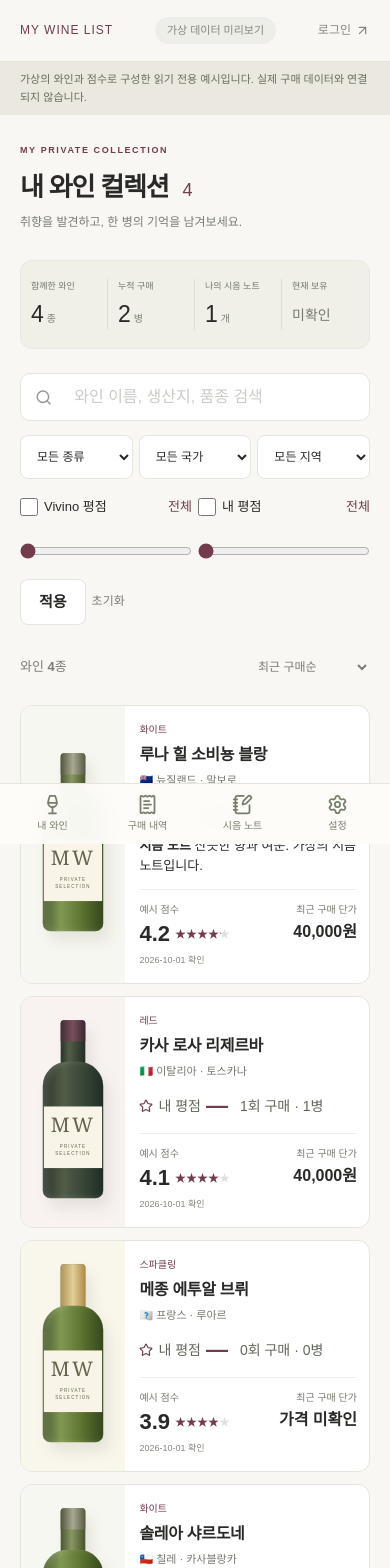
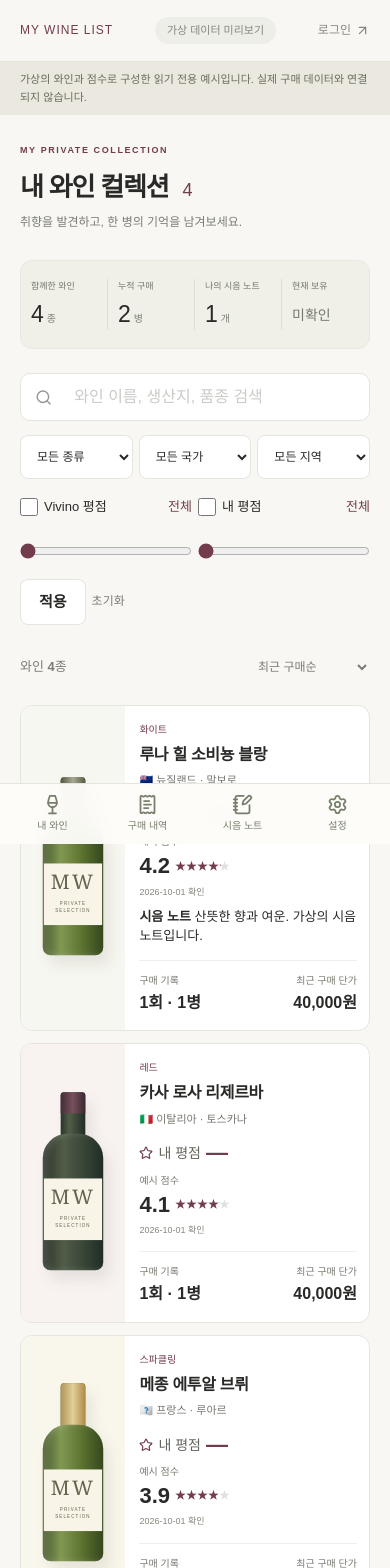
Before and after one commit to david-mun/my-winery, a Next.js app: page /demo in a window 390 px wide. Shown: the top 1568 px of the page. Built offline with nearby package versions, Linux system fonts and the light colour scheme.

Commit message:
와인 목록 평점과 구매 정보 배치 조정

```diff
--- a/app/globals.css
+++ b/app/globals.css
@@ -503,7 +503,7 @@ main {
 .wine-card-content {
   min-width: 0;
   display: grid;
-  grid-template-columns: minmax(0, 1fr) 192px;
+  grid-template-columns: minmax(0, 1fr) minmax(225px, 35%);
   gap: 28px;
   align-items: center;
   padding: 26px 32px 26px 0;
@@ -563,9 +563,16 @@ main {
 .my-rating strong {
   color: var(--primary);
 }
+.wine-external-rating {
+  margin-top: 6px;
+}
 .wine-card-metrics {
   display: grid;
-  gap: 18px;
+  grid-template-columns: minmax(0, 0.85fr) minmax(0, 1.15fr);
+  align-items: baseline;
+  gap: 12px;
+}
+.wine-price {
   text-align: right;
 }
 .metric-label {
@@ -576,7 +583,6 @@ main {
 }
 .rating-value {
   display: flex;
-  justify-content: flex-end;
   align-items: center;
   gap: 10px;
 }
@@ -611,6 +617,7 @@ main {
   display: block;
   color: var(--primary);
 }
+.wine-purchases strong,
 .wine-price strong {
   display: block;
   font-size: 21px;
@@ -905,18 +912,9 @@ footer span {
     padding: 20px 20px 20px 0;
   }
   .wine-card-metrics {
-    grid-template-columns: minmax(0, 1fr) minmax(0, 1fr);
-    gap: 12px;
-    align-items: start;
     border-top: 1px solid #efefe9;
     padding-top: 14px;
     text-align: left;
-  }
-  .rating-value {
-    justify-content: flex-start;
-  }
-  .wine-price {
-    text-align: right;
   }
   .wine-personal {
     margin-top: 14px;
@@ -1051,6 +1049,7 @@ footer span {
   .rating-date {
     font-size: 9px;
   }
+  .wine-purchases strong,
   .wine-price strong {
     font-size: 16px;
   }
--- a/components/wines.tsx
+++ b/components/wines.tsx
@@ -207,17 +207,7 @@ export function WineList({
                         <Star size={14} aria-hidden="true" />내 평점{" "}
                         <strong>{s.myRating?.toFixed(1) ?? "—"}</strong>
                       </span>
-                      <span>
-                        {s.receipts.length}회 구매 · {s.bottles}병
-                      </span>
                     </div>
-                    {s.tastingNote && (
-                      <p className="wine-tasting-note">
-                        <strong>시음 노트</strong> {s.tastingNote}
-                      </p>
-                    )}
-                  </div>
-                  <div className="wine-card-metrics">
                     <div className="wine-external-rating">
                       <span className="metric-label">
                         {demo ? "예시 점수" : "Vivino 기록"}
@@ -246,6 +236,17 @@ export function WineList({
                           <span className="rating-warning">매칭 확인 필요</span>
                         )}
                       </p>
+                    </div>
+                    {s.tastingNote && (
+                      <p className="wine-tasting-note">
+                        <strong>시음 노트</strong> {s.tastingNote}
+                      </p>
+                    )}
+                  </div>
+                  <div className="wine-card-metrics">
+                    <div className="wine-purchases">
+                      <span className="metric-label">구매 기록</span>
+                      <strong>{s.receipts.length}회 · {s.bottles}병</strong>
                     </div>
                     <div className="wine-price">
                       <span className="metric-label">최근 구매 단가</span>
```
Also changed, not shown: 1 other file (tests, documents, lock files or other folders).
